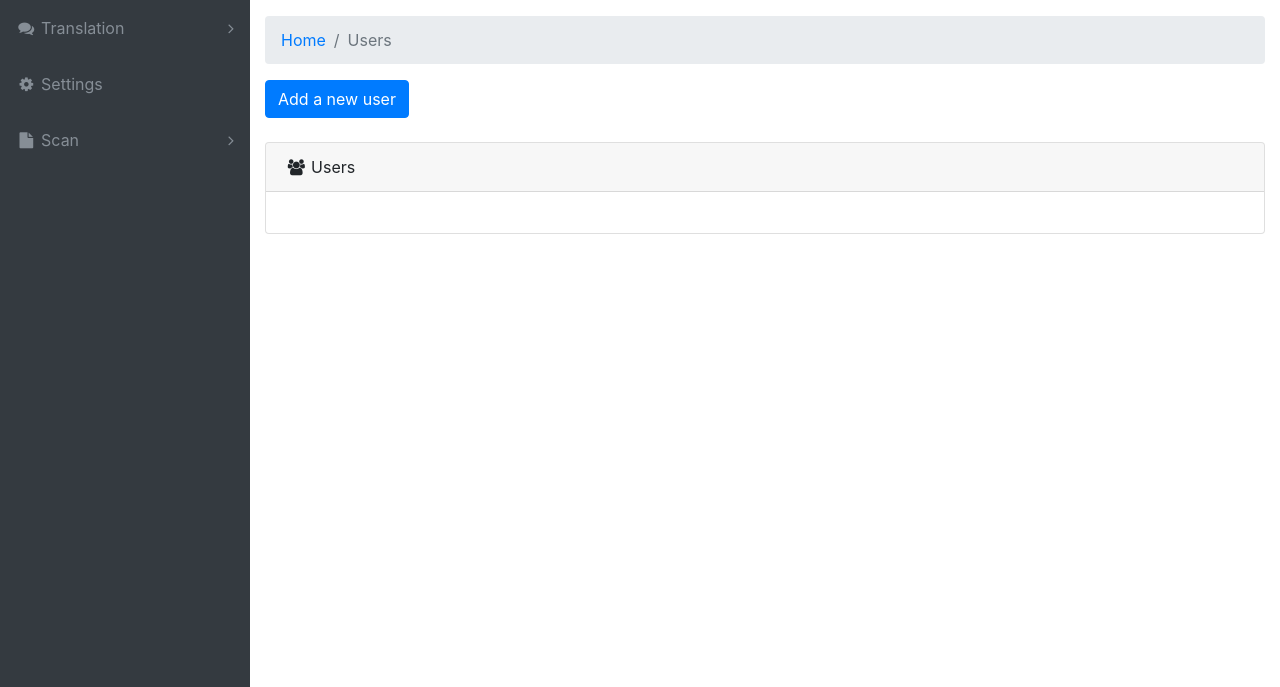
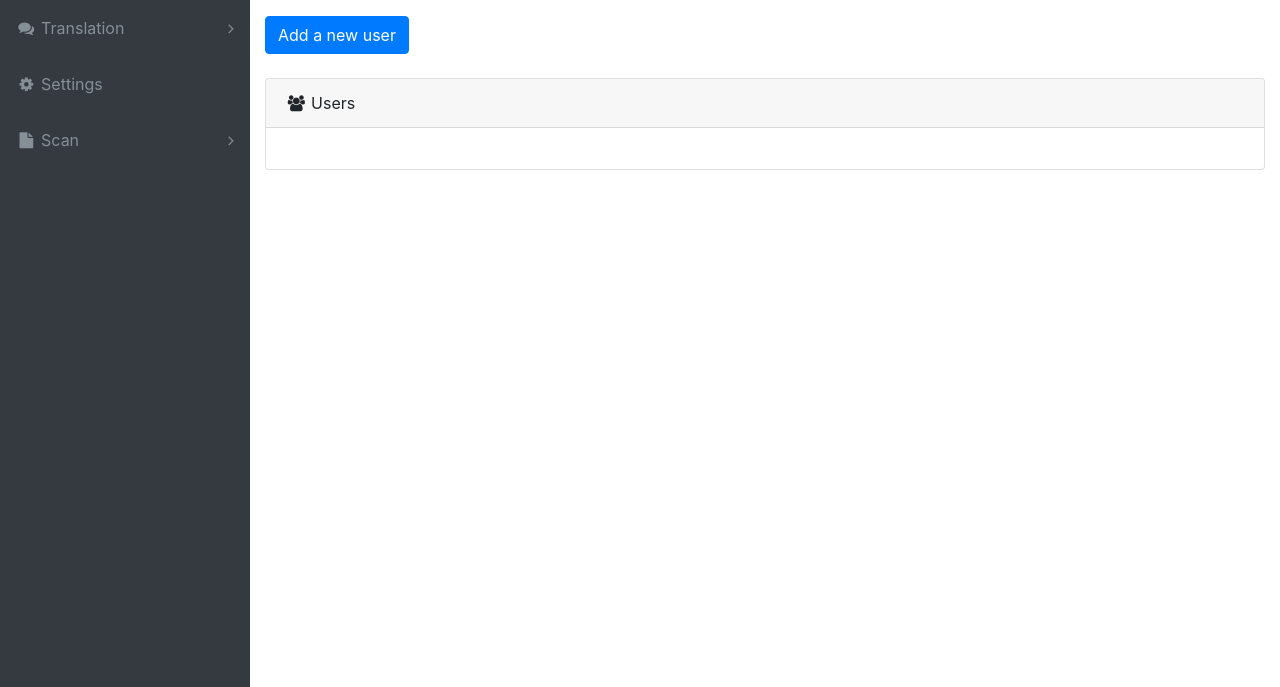
Before and after one commit to Hugo291/Projet_Descartes_Maya, a Flask app: template app/templates/users/users.html in a window 1280 px wide. Shown: the part 56-743 px from the top of the page. Run offline with Flask 2, Linux system fonts and the light colour scheme; the template is opened without the code that fills it, so the values that code supplies are empty; parts of the project's set-up code (start-up, migrations or seed data) failed here and were passed over; some libraries are stand-ins or nearby versions.

Commit message:
barre de haut pour la liste des utilisateurs enlevée

```diff
--- a/app/templates/users/users.html
+++ b/app/templates/users/users.html
@@ -1,12 +1,5 @@
 {% extends 'menu.html' %}
 {% block content %}
-      <!-- Breadcrumbs-->
-      <ol class="breadcrumb">
-        <li class="breadcrumb-item">
-          <a href="#">Home</a>
-        </li>
-        <li class="breadcrumb-item active">Users</li>
-      </ol>
 	  <a class="btn btn-primary" href="{{ url_for('users_app.add_user') }}" role="button">Add a new user</a>
 	  </br></br>
       <!-- Example DataTables Card-->
```
